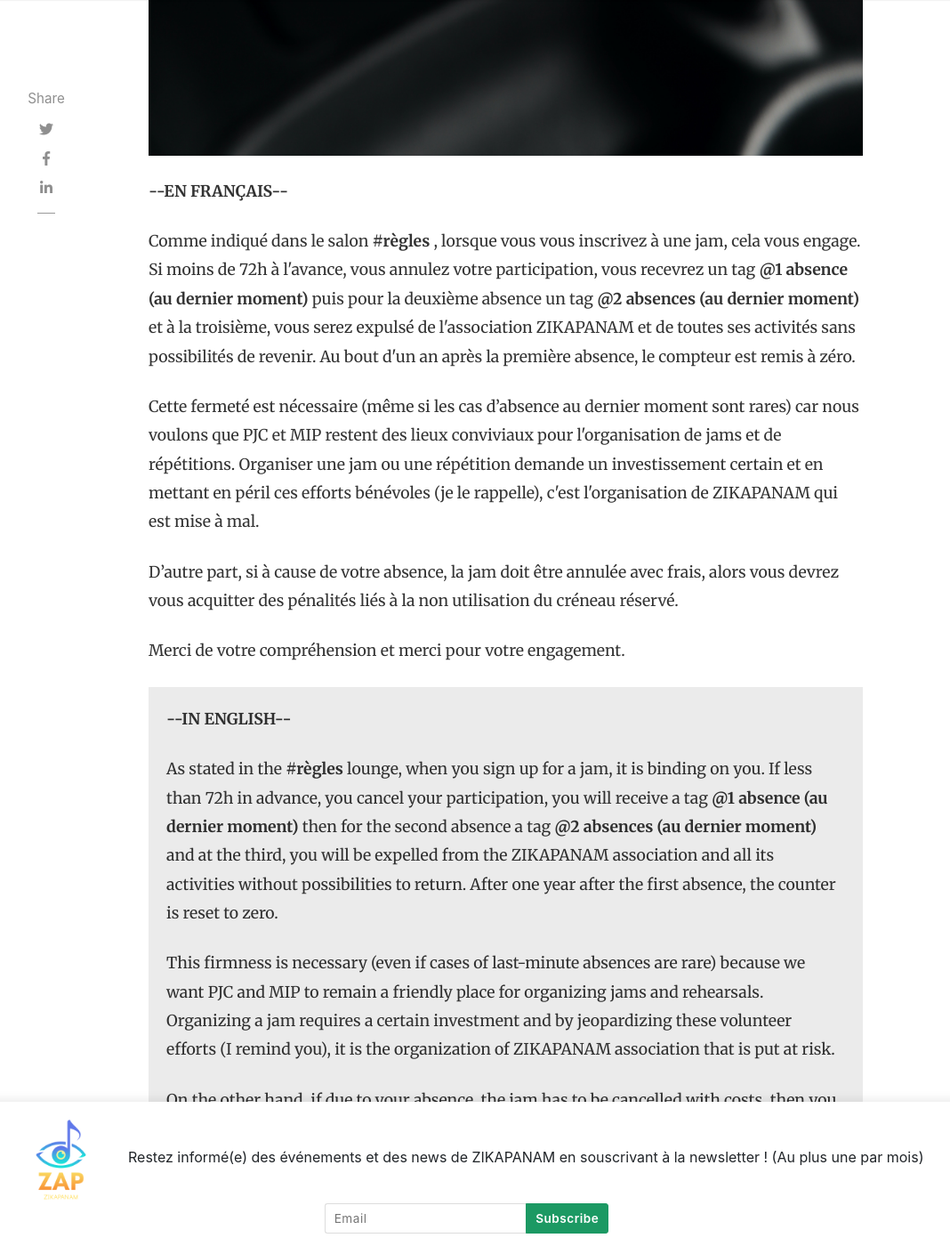
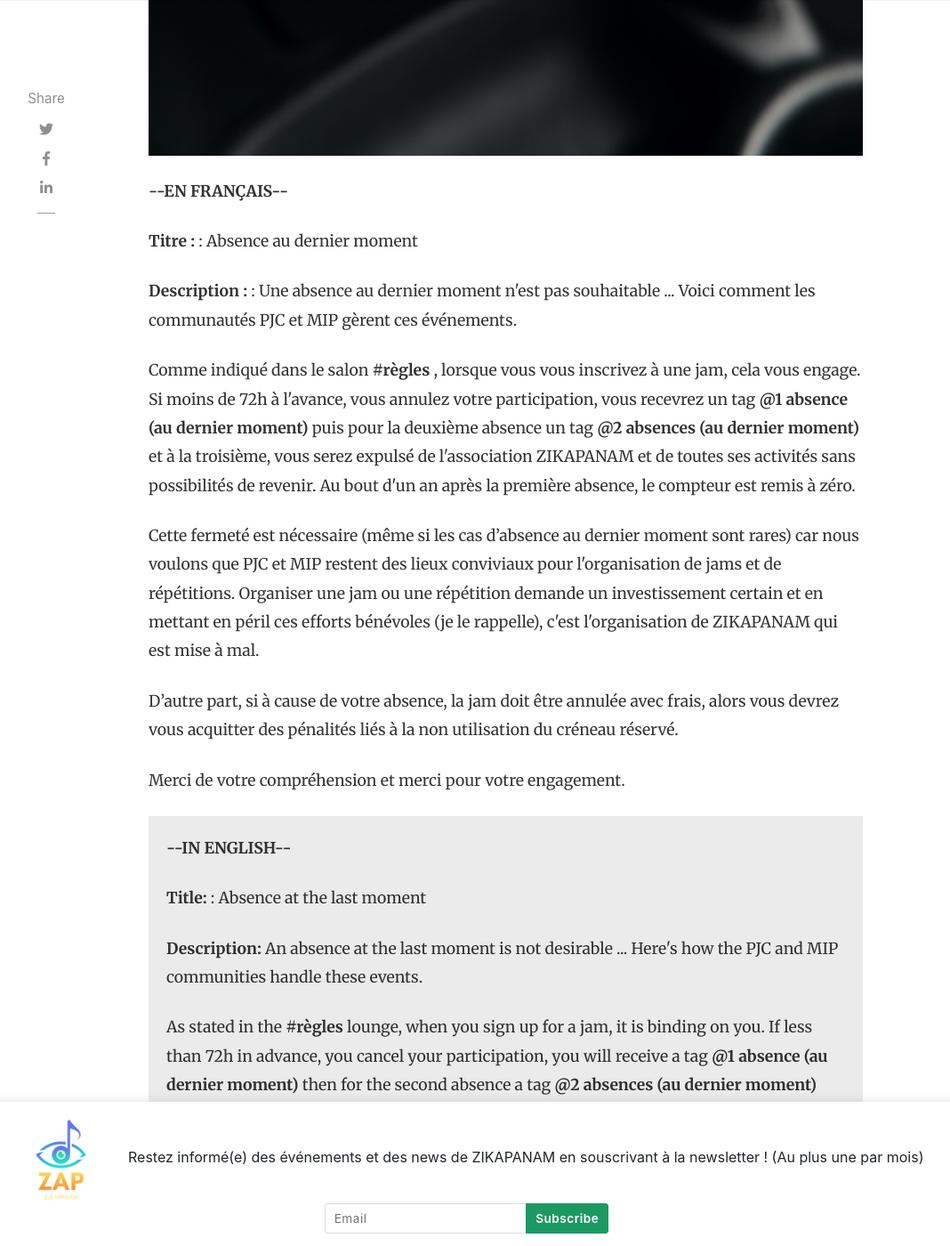
Before and after one commit to zikapanam/blog-zikapanam, a Jekyll site: the page built from _posts/2022-09-07-pjc-absence-au-dernier-moment.html, in a window 1280 px wide and 1400 px high, scrolled down 1522 px. Shown: the whole window at 89% size, without its empty margins (118-1186 px from the left). Built offline with Jekyll 4.4.1, drawn with Linux system fonts in a browser that asks for light colours; nearby versions of some CDN libraries.

Commit message:
titre+description FR+EN

```diff
--- a/_posts/2022-09-07-pjc-absence-au-dernier-moment.html
+++ b/_posts/2022-09-07-pjc-absence-au-dernier-moment.html
@@ -6,12 +6,13 @@ categories:
 - Fonctionnement
 image: assets/images/start-stop.jpg
 description: Une absence au dernier moment n'est pas souhaitable  ... Voici comment
-  la communauté PJC gère ces événements.
+  les communautés PJC et MIP gèrent ces événements.
 comments: true
 ---
 
 <p><strong>--EN FRANÇAIS--</strong></p>
-
+<p><strong>Titre :</strong> : Absence au dernier moment</p>
+<p><strong>Description :</strong> : Une absence au dernier moment n'est pas souhaitable  ... Voici comment les communautés PJC et MIP gèrent ces événements.</p>
 <p>Comme indiqué dans le salon <strong>#règles</strong> , lorsque vous vous inscrivez à une jam, cela vous engage. Si moins de 72h à l'avance, vous annulez votre participation, vous recevrez un tag <strong>@1 absence (au dernier moment)</strong> puis pour la deuxième absence un tag <strong>@2 absences (au dernier moment)</strong> et à la troisième, vous serez expulsé de l'association ZIKAPANAM et de toutes ses activités sans possibilités de revenir. Au bout d'un an après la première absence, le compteur est remis à zéro. </p>
 
 <p>Cette fermeté est nécessaire (même si les cas d’absence au dernier moment sont rares) car nous voulons que PJC et MIP restent des lieux conviviaux pour l'organisation de jams et de répétitions. Organiser une jam ou une répétition demande un investissement certain et en mettant en péril ces efforts bénévoles (je le rappelle), c'est l'organisation de ZIKAPANAM qui est mise à mal. </p>
@@ -21,7 +22,7 @@ comments: true
 <p>Merci de votre compréhension et merci pour votre engagement.</p>
 <div class="english">
 <p><strong>--IN ENGLISH--</strong></p>
-<p>As stated in the <strong>#règles</strong> lounge, when you sign up for a jam, it is binding on you. If less than 72h in advance, you cancel your participation, you will receive a tag <strong>@1 absence (au dernier moment)</strong> then for the second absence a tag <strong>@2 absences (au dernier moment)</strong> and at the third, you will be expelled from the ZIKAPANAM association and all its activities without possibilities to return. After one year after the first absence, the counter is reset to zero. </p>
+<p><strong>Title:</strong> : Absence at the last moment</p><p><strong>Description:</strong> An absence at the last moment is not desirable ... Here's how the PJC and MIP communities handle these events.</p><p>As stated in the <strong>#règles</strong> lounge, when you sign up for a jam, it is binding on you. If less than 72h in advance, you cancel your participation, you will receive a tag <strong>@1 absence (au dernier moment)</strong> then for the second absence a tag <strong>@2 absences (au dernier moment)</strong> and at the third, you will be expelled from the ZIKAPANAM association and all its activities without possibilities to return. After one year after the first absence, the counter is reset to zero. </p>
 <p>This firmness is necessary (even if cases of last-minute absences are rare) because we want PJC and MIP to remain a friendly place for organizing jams and rehearsals. Organizing a jam requires a certain investment and by jeopardizing these volunteer efforts (I remind you), it is the organization of ZIKAPANAM association that is put at risk. </p>
 <p>On the other hand, if due to your absence, the jam has to be cancelled with costs, then you will have to pay the penalties related to the non-use of the reserved slot.</p>
 <p>Thank you for your understanding and thank you for your commitment.</p>
```
